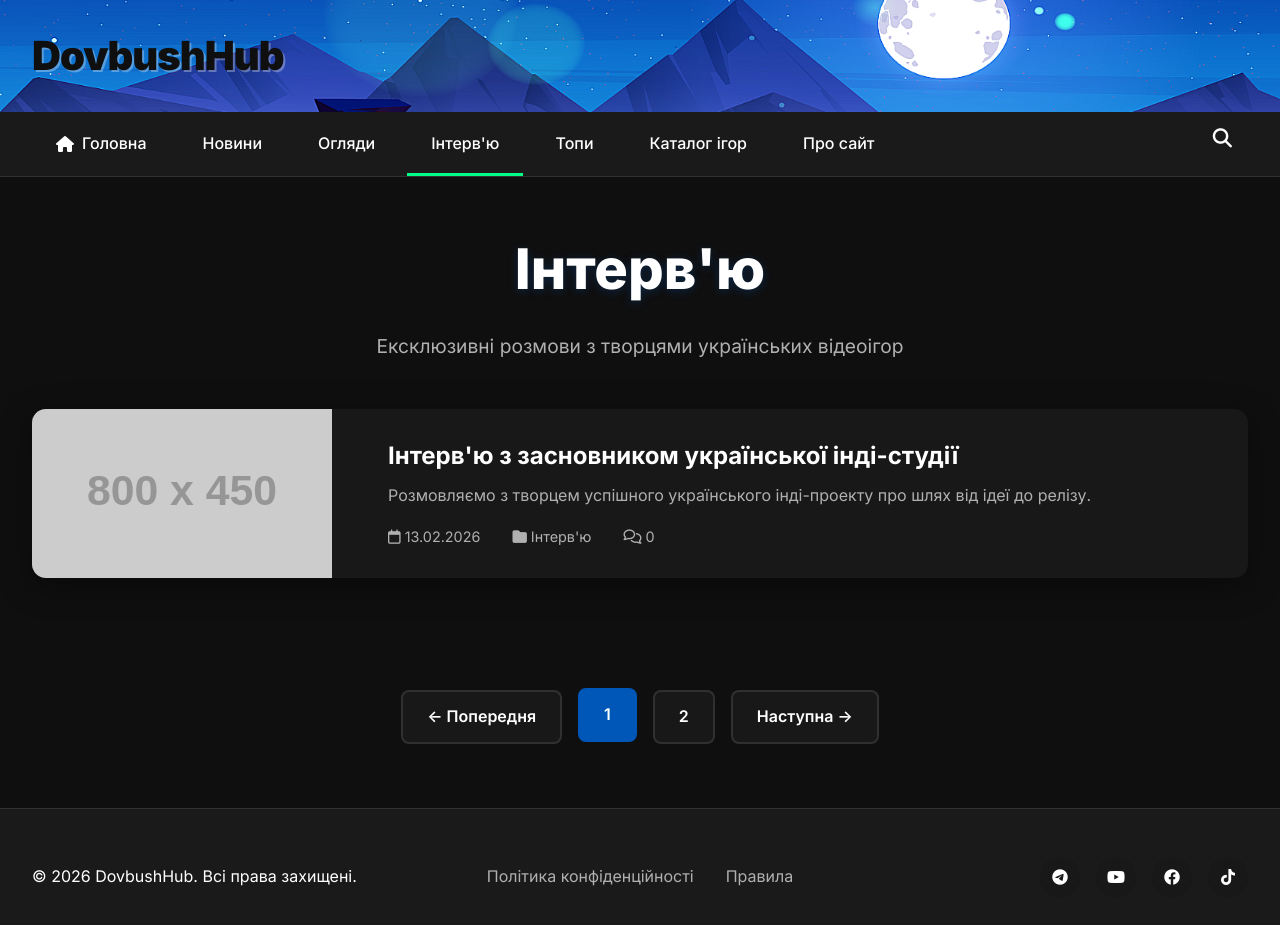
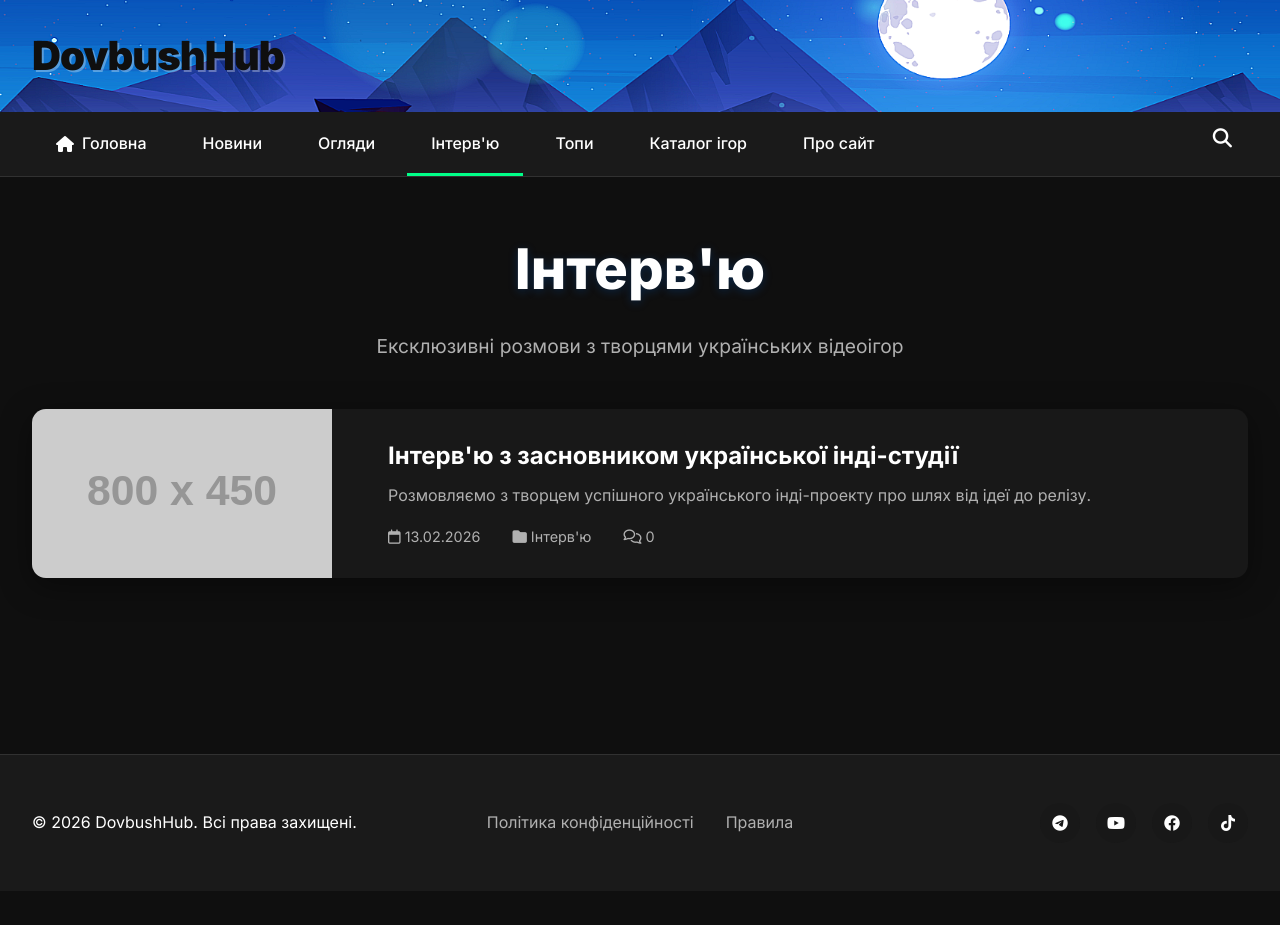
Before and after one commit to dovbush-media/dovbush-media.github.io, a Jekyll site: the page built from interviews.html, in a window 1280 px wide and 945 px high. Shown: the top 925 px of the window. Built offline with Jekyll 4.4.1, drawn with Linux system fonts in a browser that asks for light colours.

Commit message:
Update interviews.html

```diff
--- a/interviews.html
+++ b/interviews.html
@@ -11,11 +11,10 @@
   </p>
 </div>
 
-<div class="posts-list">
+<div class="posts-list" id="postsList">
   {% assign interview_posts = site.posts | where: "category", "Інтерв'ю" %}
-
   {% for post in interview_posts %}
-  <article class="latest-item">
+  <article class="latest-item" data-post-index="{{ forloop.index0 }}">
     <img src="{{ post.cover }}" alt="{{ post.title }}" class="latest-image">
     <div class="latest-content">
       <h3><a href="{{ post.url }}">{{ post.title }}</a></h3>
@@ -30,9 +29,14 @@
   {% endfor %}
 </div>
 
-<div class="pagination">
-  <a href="#" class="page-btn">← Попередня</a>
-  <a href="#" class="page-btn active">1</a>
-  <a href="#" class="page-btn">2</a>
-  <a href="#" class="page-btn">Наступна →</a>
-</div>
+<div class="pagination" id="pagination"></div>
+<script>
+(function(){
+  const PER = 6; let cur = 1;
+  const posts = Array.from(document.querySelectorAll("#postsList .latest-item"));
+  const total = Math.ceil(posts.length / PER);
+  function show(p){ cur=p; const s=(p-1)*PER; posts.forEach((el,i)=>el.style.display=(i>=s&&i<s+PER)?"":"none"); render(); window.scrollTo({top:0,behavior:"smooth"}); }
+  function render(){ const pag=document.getElementById("pagination"); if(total<=1){pag.innerHTML="";return;} let h=""; h+=cur>1?`<button class="page-btn" onclick="goPage(${cur-1})">← Попередня</button>`:`<button class="page-btn" disabled style="opacity:.35;cursor:not-allowed">← Попередня</button>`; for(let i=1;i<=total;i++) h+=`<button class="page-btn${i===cur?" active":""}" onclick="goPage(${i})">${i}</button>`; h+=cur<total?`<button class="page-btn" onclick="goPage(${cur+1})">Наступна →</button>`:`<button class="page-btn" disabled style="opacity:.35;cursor:not-allowed">Наступна →</button>`; pag.innerHTML=h; }
+  window.goPage=show; if(posts.length>0) show(1);
+})();
+</script>
```
